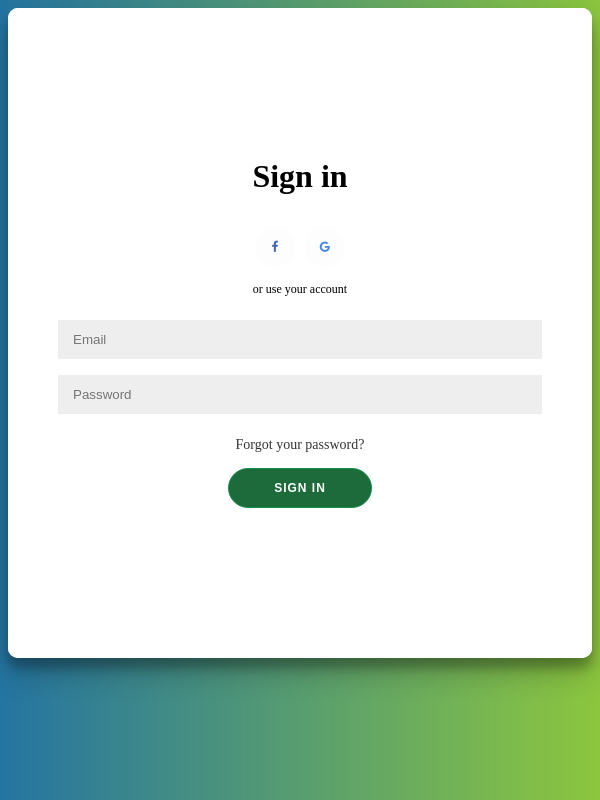
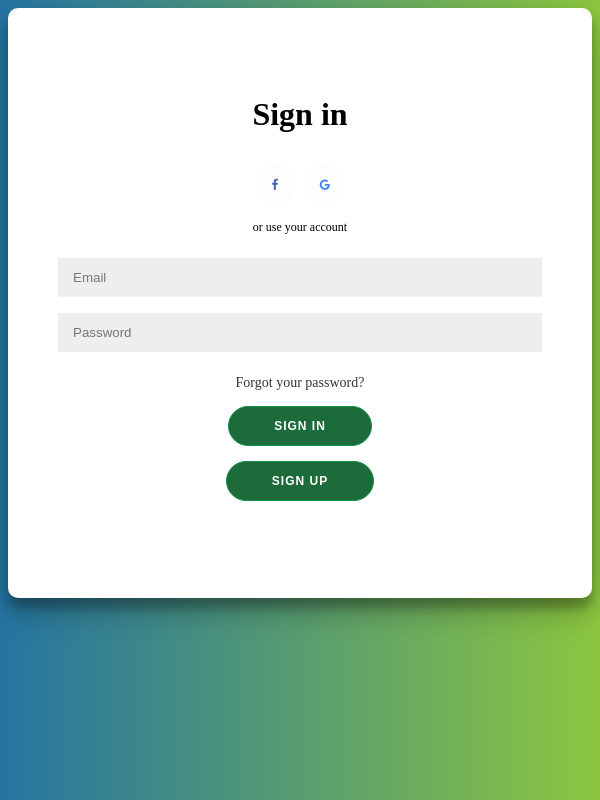
Before and after one commit to onuralpenes/FoodFriend, an Angular app in the folder Frontend/: page / in a window 600 px wide. Built offline with nearby package versions, Linux system fonts and the light colour scheme.

Commit message:
login responsive height

```diff
--- a/Frontend/src/app/app.component.css
+++ b/Frontend/src/app/app.component.css
@@ -95,7 +95,17 @@ input {
 	margin-right: 20%;
 	margin-top: 2%;
 }
-.signUpButtonMobile{
+.container.right-panel-active {
+	height: 800px;
+	-webkit-transition: height 1s;
+  	transition: height 1s;
+}
+.container.right-panel-inactive{
+	height: 590px;
+	-webkit-transition: height 1s;
+  	transition: height 1s;
+}
+.buttonMobile{
 	display: none;
 }
 .container {
@@ -108,7 +118,7 @@ input {
 	overflow: hidden;
 	width: 768px;
 	max-width: 100%;
-	height: 650px;
+	height: 580px;
 
     /*margin-left: 20%;*/
     margin-top: 2%;
@@ -318,6 +328,9 @@ body {
 	color: rgb(66 133 244);
   }
   @media only screen and (min-width: 600px) {
+	form{
+		margin-top: 25%;
+	}
 	.container.right-panel-active .sign-up-container {
 		transform: translateX(100%);
 		opacity: 1;
@@ -328,9 +341,16 @@ body {
 
   @media only screen and (max-width: 600px) {
 
-	.signUpButtonMobile{
+	form{
+		margin-top: 15%;
+	}
+	.buttonDiv{
+		margin-top: 15px;
+	}
+	.buttonMobile{
 		display: block;
 		margin-top: 3px;
+		margin: 0 auto;
 	}
 	.overlay-container{
 		display: none;
--- a/Frontend/src/app/app.component.html
+++ b/Frontend/src/app/app.component.html
@@ -1,8 +1,9 @@
 
 
-<div class="container " style="margin: 0 auto;" id="container" [ngClass]=" flag ? 'right-panel-active' : ''">
+<div class="container " style="margin: 0 auto;" id="container" [ngClass]=" flag ? 'right-panel-active' : 'right-panel-inactive'">
 	<div class="form-container sign-up-container" [ngClass] = "flag ? 'sign-up-container-enable' :'sign-up-container-disable'  ">
-		<form action="#" class="" >
+		<div>
+			<form action="#" class="" >
 			<h1>Create Account</h1>
 			<div class="alternate-logins col-5">
 				<a href="#" class="social-links"><i class="fa fa-facebook" style="font-size:12px;"></i></a>
@@ -18,11 +19,19 @@
 			<input type="password" placeholder="Password" />
 
 			<input type="password" placeholder="Password" />
+
 			<button class = "signUpButton" >Sign Up</button>
+
 		</form>
+		<div class="buttonDiv">
+			<button  (click) = "flag = !flag" class="buttonMobile">Sign In</button>
+		</div>
+		</div>
+
 	</div>
 	<div class="form-container sign-in-container" [ngClass] = "flag ? 'sign-in-container-disable' : 'sign-in-container-enable' ">
-		<form >
+		<div>
+		<form action="#">
 			<h1>Sign in</h1>
 			<div class="alternate-logins">
 				<a href="" class="social-links"><i class="fa fa-facebook" style="font-size:12px;"></i></a>
@@ -34,7 +43,11 @@
 			<a href="">Forgot your password?</a>
 			<button class = "signInButton">Sign In</button>
 		</form>
-			<button  (click) = "flag = !flag" class="signUpButtonMobile">Sign Up</button>
+		<div class="buttonDiv">
+			<button  (click) = "flag = !flag" class="buttonMobile">Sign Up</button>
+		</div>
+		</div>
+
 	</div>
 	<div class="overlay-container">
 		<div class="overlay">
```
